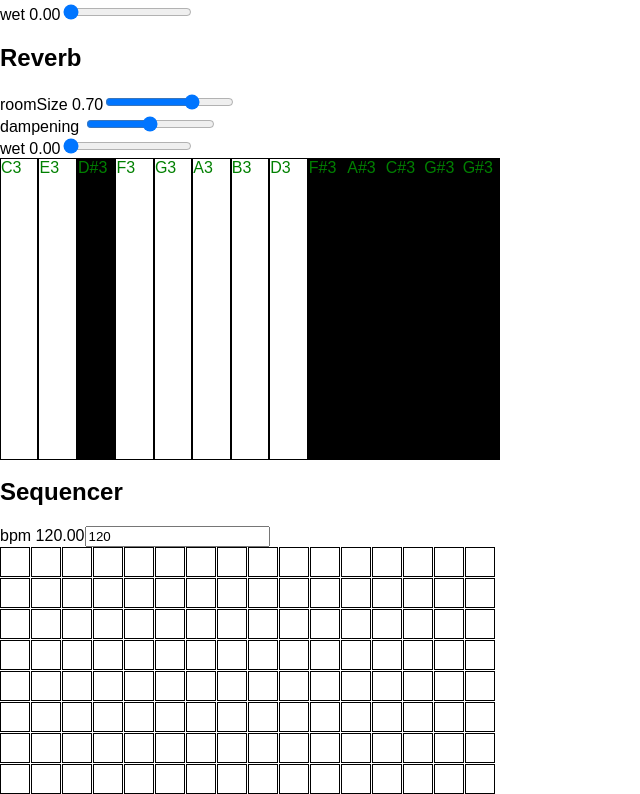
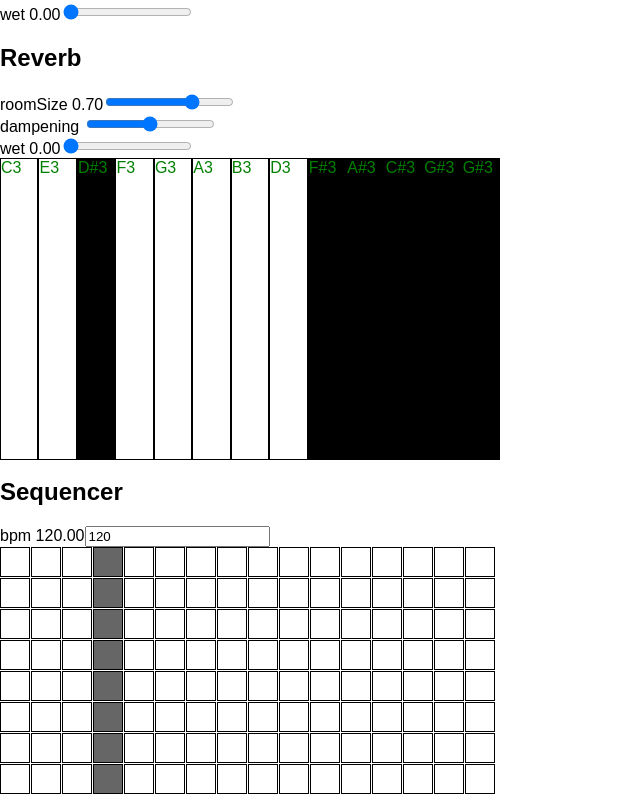
Before and after one commit to Fabiantjoeaon/sound-shapes, a React (Create React App) app: page / in a window 1280 px wide. Shown: the part 1203-1997 px from the top of the page, without its empty margins (0-640 px from the left). Built offline with nearby package versions, Linux system fonts and the light colour scheme.

Commit message:
Show current step in sequencer

```diff
--- a/src/components/modules/Sequencer.js
+++ b/src/components/modules/Sequencer.js
@@ -4,6 +4,7 @@ import styled from 'styled-components';
 import times from 'lodash/times';
 
 const StyledStepSequencer = styled.div`
+    //FIXME: width + gap??
     width: calc(${props => props.steps} * ${props => props.cellSize}px);
     height: calc(${props => props.notes} * ${props => props.cellSize}px);
     display: grid;
@@ -20,24 +21,43 @@ const StyledStepSequencer = styled.div`
     );
 `;
 
-const StyledNote = styled.div`border: 1px solid #000;`;
+const StyledStep = styled.div`
+    border: 1px solid #000;
 
-const StepSequencer = ({ steps, notes, cellSize }) => (
-    <StyledStepSequencer steps={steps} notes={notes} cellSize={cellSize}>
-        {times(steps * notes, i => <Note key={i} />)}
-    </StyledStepSequencer>
-);
+    background-color: ${props =>
+        props.row === props.currentStep ? 'rgba(0,0,0,0.6)' : 'white'};
+`;
 
-const Note = ({ ...props }) => <StyledNote />;
+const StepSequencer = ({ steps, notes, cellSize, currentStep }) => {
+    const total = steps * notes;
+    return (
+        <StyledStepSequencer steps={steps} notes={notes} cellSize={cellSize}>
+            {times(total, i => (
+                <StyledStep
+                    step={i}
+                    row={i % steps}
+                    currentStep={currentStep}
+                    key={i}
+                />
+            ))}
+        </StyledStepSequencer>
+    );
+};
+
+const Step = ({ ...props }) => <StyledStep />;
 
 export default class Sequencer extends Component {
+    state = {
+        steps: 16,
+        currentStep: 0
+    };
+
     componentDidMount() {
-        const steps = 16;
         let stepCounter = 0;
         this.props.transport.schedule(time => {
             stepCounter++;
-            stepCounter = stepCounter % steps;
-            console.log(stepCounter);
+            stepCounter = stepCounter % this.state.steps;
+            this.setState({ currentStep: stepCounter });
         }, 0);
 
         this.props.transport.start();
@@ -59,7 +79,12 @@ export default class Sequencer extends Component {
                     updateParameter={updateParameter}
                     step={0.01}
                 />
-                <StepSequencer steps={16} notes={8} cellSize={30} />
+                <StepSequencer
+                    steps={this.state.steps}
+                    notes={8}
+                    cellSize={30}
+                    currentStep={this.state.currentStep}
+                />
             </div>
         );
     }
```
